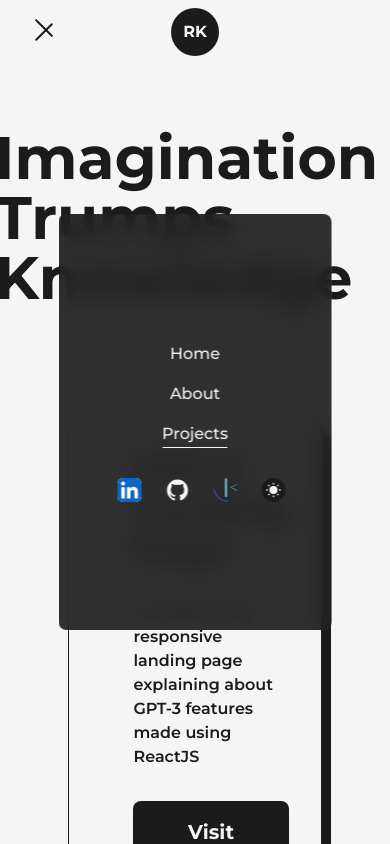
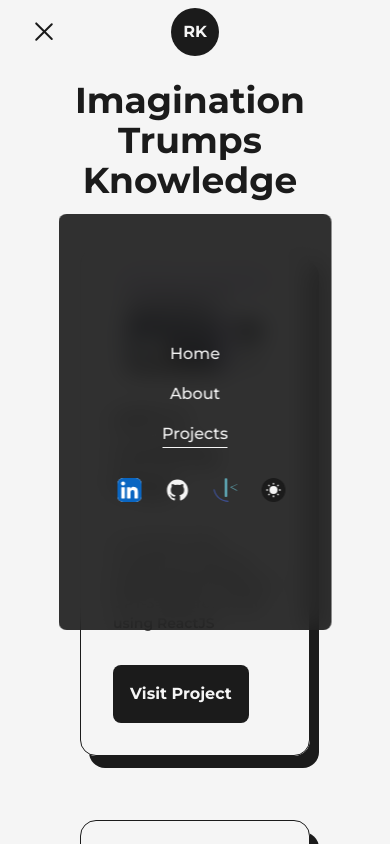
Before and after one commit to sridhram/portfolio-website, a Next.js app: page /projects in a window 390 px wide. Both pictures are taken after a click on the button 44 px from the left and 32 px from the top of the page. Shown: the top 844 px of the page. Built offline with nearby package versions, Linux system fonts and the light colour scheme.

Commit message:
completed responsiveness

```diff
--- a/src/components/Education.js
+++ b/src/components/Education.js
@@ -11,11 +11,13 @@ const Education = () => {
 
   return (
     <section className="place-self-center w-4/5 mb-16">
-      <h2 className="font-bold text-7xl mb-12">Education</h2>
+      <h2 className="font-bold text-7xl mb-12 md:text-5xl sm:text-4xl dark:text-light">
+        Education
+      </h2>
       <ul className="relative" ref={scrollRef}>
         <motion.div
           style={{ scaleY: scrollYProgress }}
-          className="absolute -left-12 top-0 h-full w-[4px] bg-dark origin-top dark:bg-primaryDark"
+          className="absolute -left-12 top-0 h-full w-[4px] bg-dark origin-top dark:bg-primaryDark sm:-left-[2.2rem]"
         />
 
         <IndividualExperience
--- a/src/components/ExperienceIcon.js
+++ b/src/components/ExperienceIcon.js
@@ -6,8 +6,8 @@ const ExperienceIcon = ({ reference }) => {
     offset: ['center end', 'center center'],
   });
   return (
-    <figure className="absolute -top-1 -left-[6.4rem]">
-      <svg width="75" height="75" viewBox="0 0 100 100">
+    <figure className="absolute -top-1 -left-[6.4rem] sm:-left-[4.4rem]">
+      <svg width="75" height="75" viewBox="0 0 100 100" className="sm:w-[50px] sm:h-[50px]">
         <circle
           cx="75"
           cy="50"
--- a/src/components/Navbar.js
+++ b/src/components/Navbar.js
@@ -39,14 +39,14 @@ const Navbar = () => {
   const [theme, switchTheme] = useThemeSwitcher();
   const [isMenuOpen, setMenuOpen] = useState(false);
   return (
-    <header className="w-full font-medium grid grid-flow-col auto-cols-[calc(100%/3)] place-items-center max-w-[1450px] mx-auto px-28 pt-2 pb-4 dark:bg-dark md:px-16 sm:px-8">
+    <header className="w-full font-medium grid grid-flow-col auto-cols-[calc(100%/3)] place-items-center mx-auto px-28 pt-2 pb-4 dark:bg-dark md:px-16 sm:px-8">
       <button
         className="hidden md:block justify-self-start"
         onClick={() => setMenuOpen(!isMenuOpen)}
       >
         <span
           className={`bg-dark dark:bg-light transition-rotate duration-300 ease-out h-0.5 w-6 rounded-sm block ${
-            isMenuOpen ? 'rotate-45' : '-translate-y-0.5'
+            isMenuOpen ? 'rotate-45 translate-y-[.2rem]' : '-translate-y-0.5'
           }`}
         ></span>
         <span
@@ -116,7 +116,7 @@ const Navbar = () => {
       <section
         className={`${
           isMenuOpen ? 'fixed' : 'hidden'
-        } min-w-[70vw] top-1/2 left-1/2 -translate-x-1/2 -translate-y-1/2 z-30 bg-dark/90 dark:bg-light/75 rounded-lg backdrop-blur-md py-32`}
+        } min-w-[50vw] top-1/2 left-1/2 -translate-x-1/2 -translate-y-1/2 z-30 bg-dark/90 dark:bg-light/75 rounded-lg backdrop-blur-md py-32 sm:min-w-[70vw]`}
       >
         <nav className="flex flex-col gap-4 items-center mb-8">
           <CustomLink
--- a/src/components/Project.js
+++ b/src/components/Project.js
@@ -17,9 +17,9 @@ const Project = ({
       <figure className="rounded-xl overflow-hidden">
         <Image
           priority
-          sizes="(max-width: 768px) 100vw, (max-width:1200px) 50vw, 50vw"
           src={imgLink}
           alt="project image"
+          className="min-h-[200px] md:min-h-[auto]"
         />
       </figure>
       <section className="flex flex-col gap-4 items-start">
@@ -28,14 +28,14 @@ const Project = ({
           href={githubLink}
           className="hover:underline dark:text-light"
         >
-          <h3 className="text-dark font-bold text-4xl mb-4 dark:text-light">
+          <h3 className="text-dark font-bold text-4xl mb-4 dark:text-light md:text-3xl asm:text-2xl sm:text-lg">
             {title}
           </h3>
         </Link>
-        <p className="font-semibold mb-4 dark:text-light">{desc}</p>
+        <p className="font-semibold mb-4 dark:text-light md:text-sm">{desc}</p>
         {showVisitButton && (
           <Link
-            className="bg-dark text-light font-bold text-xl p-4 rounded-lg border border-transparent hover:text-dark hover:bg-light hover:border-dark dark:text-dark dark:bg-light dark:hover:text-light dark:hover:bg-dark dark:hover:border-light"
+            className="bg-dark text-light font-bold text-xl p-4 rounded-lg border border-transparent hover:text-dark hover:bg-light hover:border-dark dark:text-dark dark:bg-light dark:hover:text-light dark:hover:bg-dark dark:hover:border-light md:text-lg sm:text-base"
             target={'_blank'}
             href={vercelLink}
           >
--- a/src/components/Skills.js
+++ b/src/components/Skills.js
@@ -19,7 +19,7 @@ const IndividualSkill = ({ name, x, y, className = '' }) => {
 const Skills = () => {
   return (
     <section className="w-full">
-      <h2 className="font-bold text-7xl text-dark text-center dark:text-light mb-8">
+      <h2 className="font-bold text-7xl text-dark text-center dark:text-light mb-8 sm:text-5xl">
         Skills
       </h2>
       <div className="relative aspect-square mx-auto h-screen rounded-full bg-circularLight flex items-center justify-center dark:bg-circularDark lg:aspect-auto md:bg-circularLightMd dark:md:bg-circularDarkMd asm:bg-circularLightSm dark:asm:bg-circularDarkSm md:h-[75vh] asm:h-[50vh] asm:ml-[-1rem] sm:ml-[0rem]">
--- a/src/pages/about.js
+++ b/src/pages/about.js
@@ -43,7 +43,7 @@ const About = () => {
         <title>About | RK</title>
         <meta name="description" content="about page of RK portfolio" />
       </Head>
-      <article className="flex items-center text-dark w-full grow mt-12 flex-col gap-24 max-w-[1450px] mx-auto px-28 pt-2 pb-4 dark:bg-dark md:px-16 sm:px-8">
+      <article className="flex items-center text-dark w-full grow pt-12 flex-col gap-24 mx-auto px-28 pt-2 pb-4 dark:bg-dark md:px-16 sm:px-8">
         <Layout className="flex flex-col items-center justify-between w-full h-full inline-block z-0 gap-16">
           <AnimatedText
             text="passion fuels purpose"
@@ -75,7 +75,11 @@ const About = () => {
               </p>
             </div>
             <figure className="col-span-3 h-fit p-6 bg-light rounded-2xl border border-dark border-solid shadow-[9px_12px] place-self-center dark:bg-dark dark:border-light dark:shadow-light align-self-center md:order-first">
-              <Image priority src={profilePic} />
+              <Image
+                priority
+                src={profilePic}
+                className="min-h-[450px] sm:min-h-[auto]"
+              />
             </figure>
             <div className="col-span-2 flex flex-col text-end items-end justify-around lg:flex-row lg:col-span-6 gap-4 md:text-center md:items-start">
               <div>
--- a/src/pages/index.js
+++ b/src/pages/index.js
@@ -9,9 +9,9 @@ import AnimatedText from '@/components/AnimatedText';
 export default function Home() {
   return (
     <>
-      <article className="flex items-center text-dark w-full grow max-w-[1450px] mx-auto px-28 pt-2 pb-4 dark:bg-dark md:px-16 sm:px-8 lg:px-4">
+      <article className="flex items-center text-dark w-full grow mx-auto px-28 pt-2 pb-4 dark:bg-dark md:px-16 sm:px-8 lg:px-4">
         <Layout className="flex items-center justify-between w-full h-full inline-block z-0 md:flex-col">
-          <figure className="w-1/2 md:w-auto">
+          <figure className="w-1/2 md:w-full">
             <Image
               priority
               src={profilepic}
--- a/src/pages/projects.js
+++ b/src/pages/projects.js
@@ -12,15 +12,15 @@ const Projects = () => {
         <title>Projects | RK</title>
         <meta name="description" content="Projects page of RK portfolio" />
       </Head>
-      <article className="text-dark w-full mt-12 max-w-[1450px] mx-auto px-28 pt-2 pb-4 dark:bg-dark md:px-16 sm:px-8">
+      <article className="text-dark w-full pt-12 mx-auto px-28 pt-2 pb-4 dark:bg-dark lg:px-16 sm:px-8">
         <Layout className="flex flex-col items-center justify-between w-full h-full inline-block z-0">
           <AnimatedText
             text="imagination trumps knowledge"
-            className="text-6xl"
+            className="text-6xl md:text-5xl sm:text-4xl text-center"
           />
-          <section className="grid grid-cols-2 grid-rows-4 gap-x-16 place-items-center p-12">
+          <section className="grid grid-cols-2 gap-16 place-items-center p-12 md:flex md:flex-col">
             <Project
-              className="col-span-2 grid-flow-col"
+              className="col-span-2 grid-flow-col lg:grid-flow-row"
               imgLink={projectImage}
               title="GPT-3 Landing Page"
               desc="A modern fully responsive landing page explaining about GPT-3 features made using ReactJS"
@@ -44,7 +44,7 @@ const Projects = () => {
               vercelLink="https://gpt-3-landing-page-ip5hfrdbh-sridhram.vercel.app/"
             />
             <Project
-              className="col-span-2 grid-flow-col"
+              className="col-span-2 grid-flow-col lg:grid-flow-row"
               imgLink={projectImage}
               title="GPT-3 Landing Page"
               desc="A modern fully responsive landing page explaining about GPT-3 features made using ReactJS"
```
Also changed, not shown: src/components/Experience.js (+9 -5 lines).
